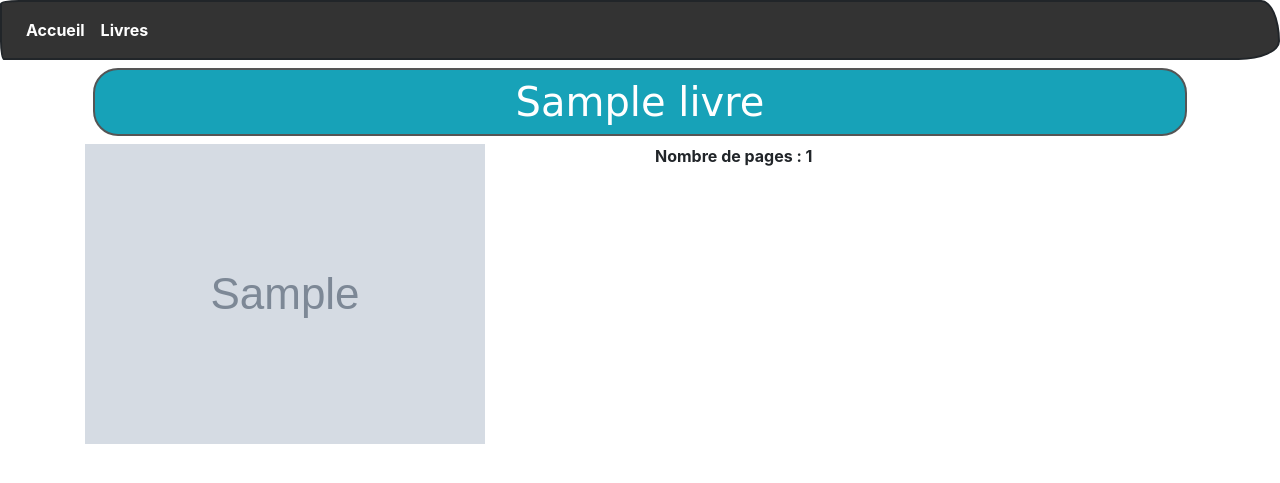
After one commit to cedribassin/Projet_librairie, a PHP site: template views/afficherUnLivre.view.php in a window 1280 px wide. The commit adds this page. Shown: the top 483 px of the page. Run offline with PHP 8.4, Linux system fonts and the light colour scheme; the template is opened without the code that fills it: most values are stand-ins (such as "Sample title", 1, 10 or a date in 2020); grey boxes marked "Sample" are stand-in pictures; data that the repository does not hold is empty; some libraries are stand-ins or nearby versions; some web fonts are replaced.

Commit message:
Ajout de la fonctionnalité de visualisation d'un seul livre

```diff
--- a/index.php
+++ b/index.php
@@ -29,7 +29,7 @@ try{
                 if(empty($url[1])){
                     $livresController->afficherLivres();
                 } else if($url[1]==="l"){
-                    echo "affichage d'un livre";
+                    echo $livresController->afficherUnLivre($url[2]);
                 } else if($url[1]==="a"){
                     echo "ajouter un livre";
                 } else if($url[1]==="s"){
--- a/models/LivreManager.class.php
+++ b/models/LivreManager.class.php
@@ -5,7 +5,7 @@ require_once "Livre.class.php";
 
 class LivreManager extends Model {
 
-    private $livres;
+    private $livres;//Tableau de livres
 
     //Ici "il n'y a pas le constructeur" car celui-ci est vide donc cela revient
     // au même que si on l'avait écrit sans rien
@@ -37,6 +37,16 @@ class LivreManager extends Model {
 
     }
 
+    public function getLivreById($id){
+         for($i=0; $i<count($this->livres); $i++){
+             //On vérifie si le getteur de Id est === à $id et on retourne le livre
+             // avec le bon id
+            if($this->livres[$i]->getId() === $id){
+                return $this->livres[$i];
+            }
+         }
+    }
+
 }
 
 
--- /dev/null
+++ b/views/afficherUnLivre.view.php
@@ -0,0 +1,18 @@
+<?php
+require_once "models/LivreManager.class.php";
+ob_start();
+?>
+    <div class="row">
+        <div class="col-6">
+            <img src="<?= URL ?>public/images/<?= $livre->getImage();?>"/>
+        </div>
+        <div class="col-6">
+            <p>Nombre de pages : <?= $livre->getNbPage()?> </p>
+        </div>
+    </div>
+<?php
+//$content récupère le contenu du buffer
+$content = ob_get_clean();
+$titre = $livre->getTitre();// variable récupérée dans le template pour afficher le titre de la page
+require "template.php";
+?>
--- a/views/livres.view.php
+++ b/views/livres.view.php
@@ -25,7 +25,8 @@ ob_start()?>
     ?>
     <tr>
         <td><img src="public/images/<?= $livres[$i]->getImage();?>" alt="<?=$livres[$i]->getTitre(); ?>" style="max-height:125px"/></td>
-        <td class="align-middle"><?= $livres[$i]->getTitre() ?></td>
+        <!-- On rajoute un lien pour les titre qui donne accès au livre sélectionné -->
+        <td class="align-middle"><a href="<?=URL?>livres/l/<?= $livres[$i]->getId();?>"> <?= $livres[$i]->getTitre() ?></td>
         <td class="align-middle"><?= $livres[$i]->getNbPage() ?></td>
         <td class="align-middle"><a href="" class="btn btn-warning">Modifier</a></td>
         <td class="align-middle"><a href="" class="btn btn-danger">Supprimer</a></td>
--- a/views/template.php
+++ b/views/template.php
@@ -14,10 +14,11 @@
   <div class="collapse navbar-collapse" id="navbarColor01">
     <ul class="navbar-nav mr-auto">
       <li class="nav-item">
-        <a class="nav-link" href="accueil">Accueil</a>
+        <!-- On utilise la constante URL pour repartir de la racine à chaque fois -->
+        <a class="nav-link" href="<?= URL ?>accueil">Accueil</a>
       </li>
       <li class="nav-item">
-        <a class="nav-link" href="livres">Livres</a>
+        <a class="nav-link" href="<?= URL ?>livres">Livres</a>
       </li>
     </ul>
   </div>
```
Also changed, not shown: controllers/LivresController.controller.php (+8 -0 lines).
